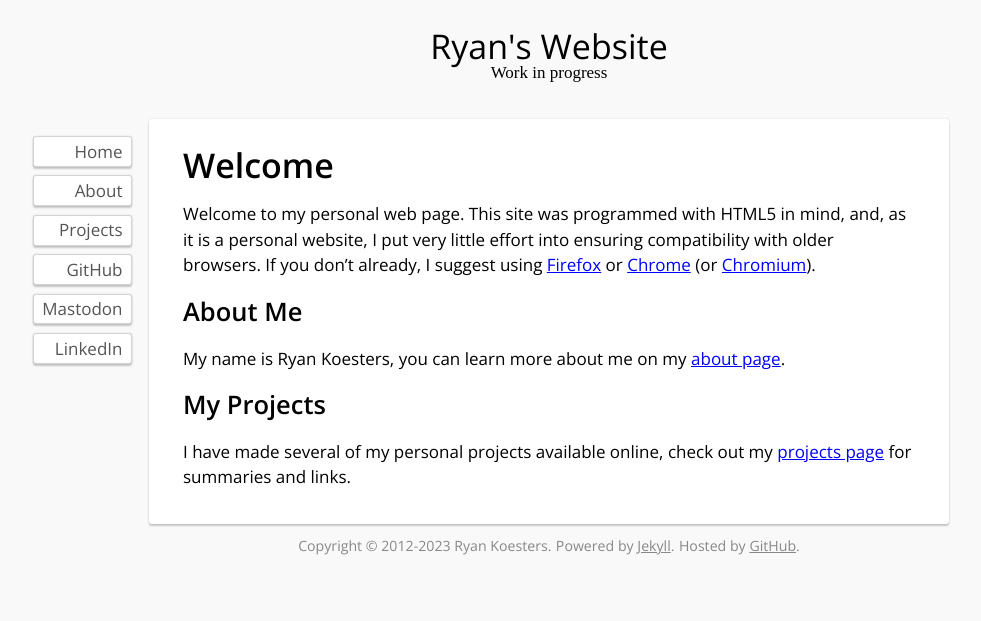
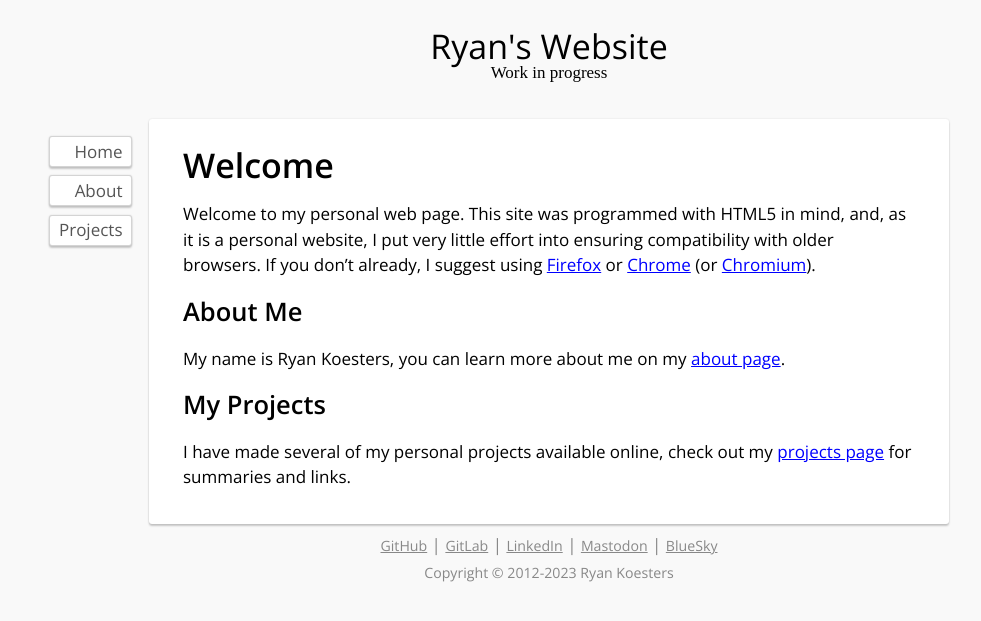
Before and after one commit to rkoesters/rkoesters.github.io, a Jekyll site: the page built from index.md, in a window 1280 px wide. Shown: the top 621 px of the page, without its empty margins (91-1072 px from the left). Built offline with Jekyll 4.4.1, drawn with Linux system fonts in a browser that asks for light colours.

Commit message:
Move social links to footer.

```diff
--- a/_layouts/base.html
+++ b/_layouts/base.html
@@ -26,9 +26,6 @@
           <li><a href="{% link index.md %}" class="button">Home</a></li>
           <li><a href="{% link about.md %}" class="button">About</a></li>
           <li><a href="{% link projects.md %}" class="button">Projects</a></li>
-          <li><a href="https://github.com/rkoesters" rel="me" class="button">GitHub</a></li>
-          <li><a href="https://mastodon.social/@rkoesters" rel="me" class="button">Mastodon</a></li>
-          <li><a href="https://www.linkedin.com/in/ryankoesters" rel="me" class="button">LinkedIn</a></li>
         </ul>
       </nav>
 
@@ -36,9 +33,18 @@
     </div>
 
     <footer id="site-footer">
-      <small>Copyright &copy; 2012-2023 Ryan Koesters.</small>
-      <small>Powered by <a href="https://jekyllrb.com/">Jekyll</a>.</small>
-      <small>Hosted by <a href="https://github.com/">GitHub</a>.</small>
+      <p>
+        <small><a href="https://github.com/rkoesters" rel="me">GitHub</a></small>
+        |
+        <small><a href="https://gitlab.com/rmkoesters" rel="me">GitLab</a></small>
+        |
+        <small><a href="https://www.linkedin.com/in/ryankoesters" rel="me">LinkedIn</a></small>
+        |
+        <small><a href="https://mastodon.social/@rkoesters" rel="me">Mastodon</a></small>
+        |
+        <small><a href="https://bsky.app/profile/ryankoesters.com" rel="me">BlueSky</a></small>
+      </p>
+      <p><small>Copyright &copy; 2012-2023 Ryan Koesters</small></p>
     </footer>
 
     <script>
```
